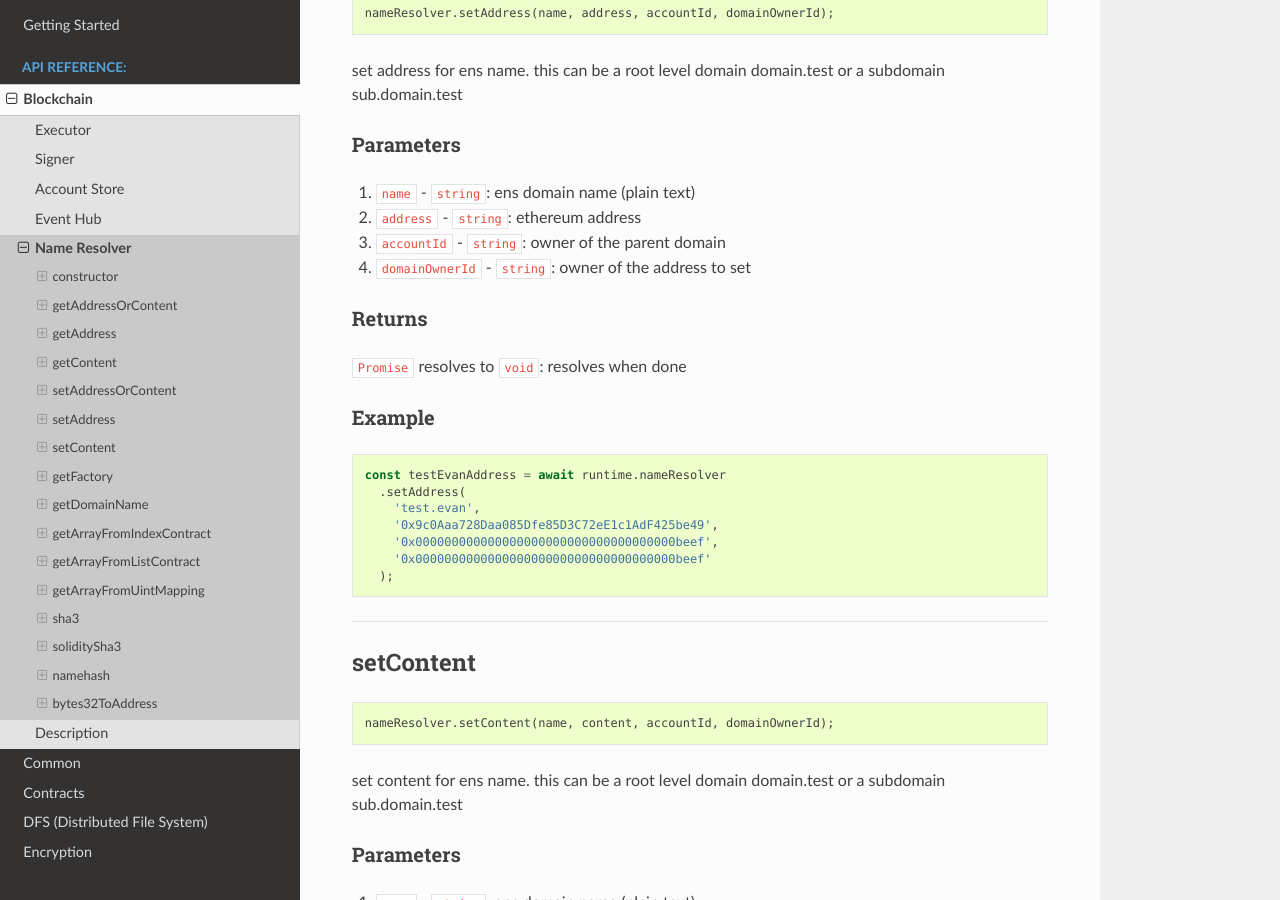
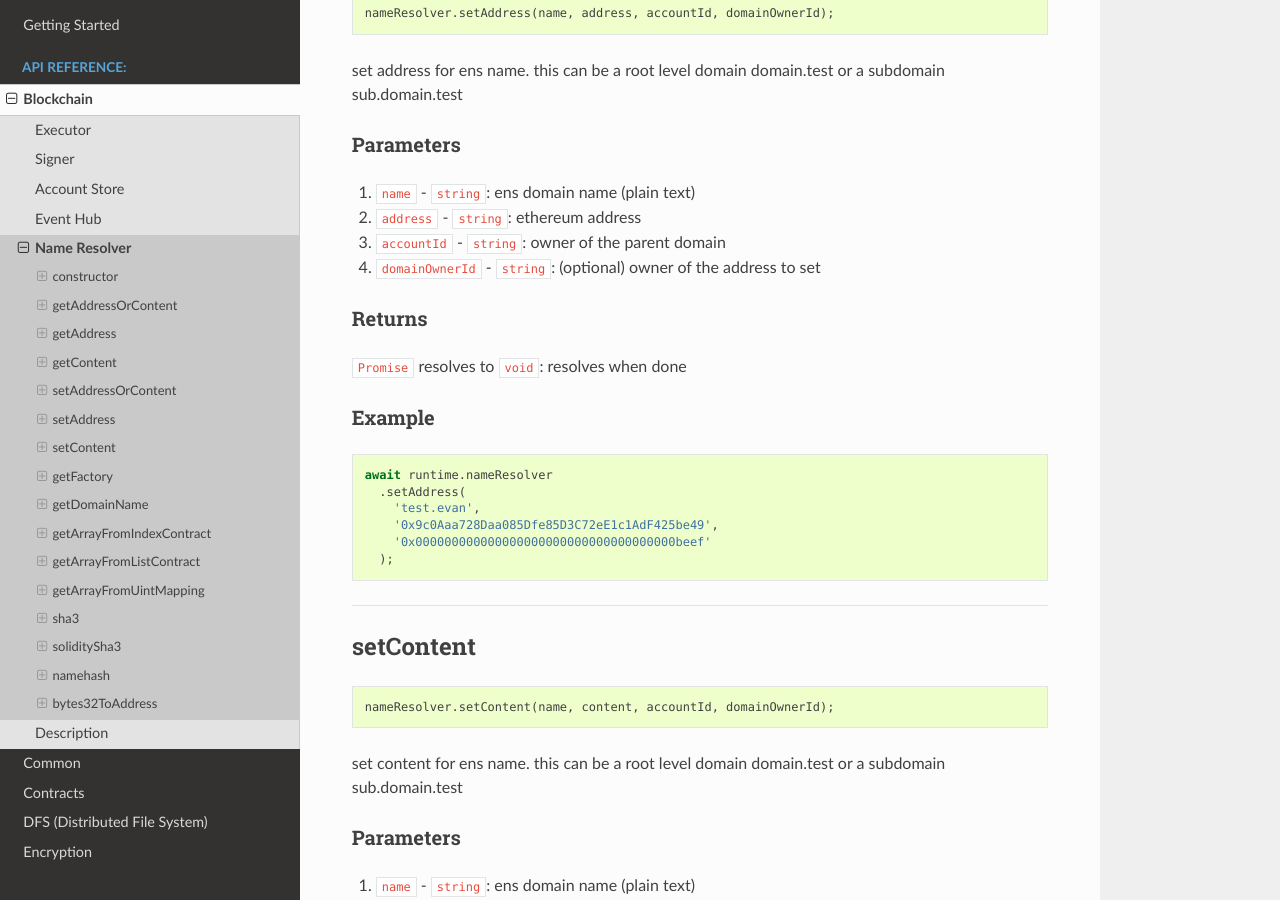
Before and after one commit to evannetwork/dbcp, a Sphinx documentation site: the page built from docs/blockchain/name-resolver.rst, in a window 1280 px wide and 900 px high, scrolled down 3758 px. Built offline with Sphinx 7.4.7 and the Read the Docs theme 2.0.0, drawn with Linux system fonts in a browser that asks for light colours.

Commit message:
fix documentation typos

```diff
--- a/docs/blockchain/name-resolver.rst
+++ b/docs/blockchain/name-resolver.rst
@@ -237,7 +237,7 @@ Parameters
 #. ``name`` - ``string``: ens domain name (plain text)
 #. ``address`` - ``string``: ethereum address
 #. ``accountId`` - ``string``: owner of the parent domain
-#. ``domainOwnerId`` - ``string``: owner of the address to set
+#. ``domainOwnerId`` - ``string``: (optional) owner of the address to set
 
 -------
 Returns
@@ -251,11 +251,10 @@ Example
 
 .. code-block:: javascript
 
-    const testEvanAddress = await runtime.nameResolver
+    await runtime.nameResolver
       .setAddress(
         'test.evan',
         '0x9c0Aaa728Daa085Dfe85D3C72eE1c1AdF425be49',
-        '0x000000000000000000000000000000000000beef',
         '0x000000000000000000000000000000000000beef'
       );
 
```
